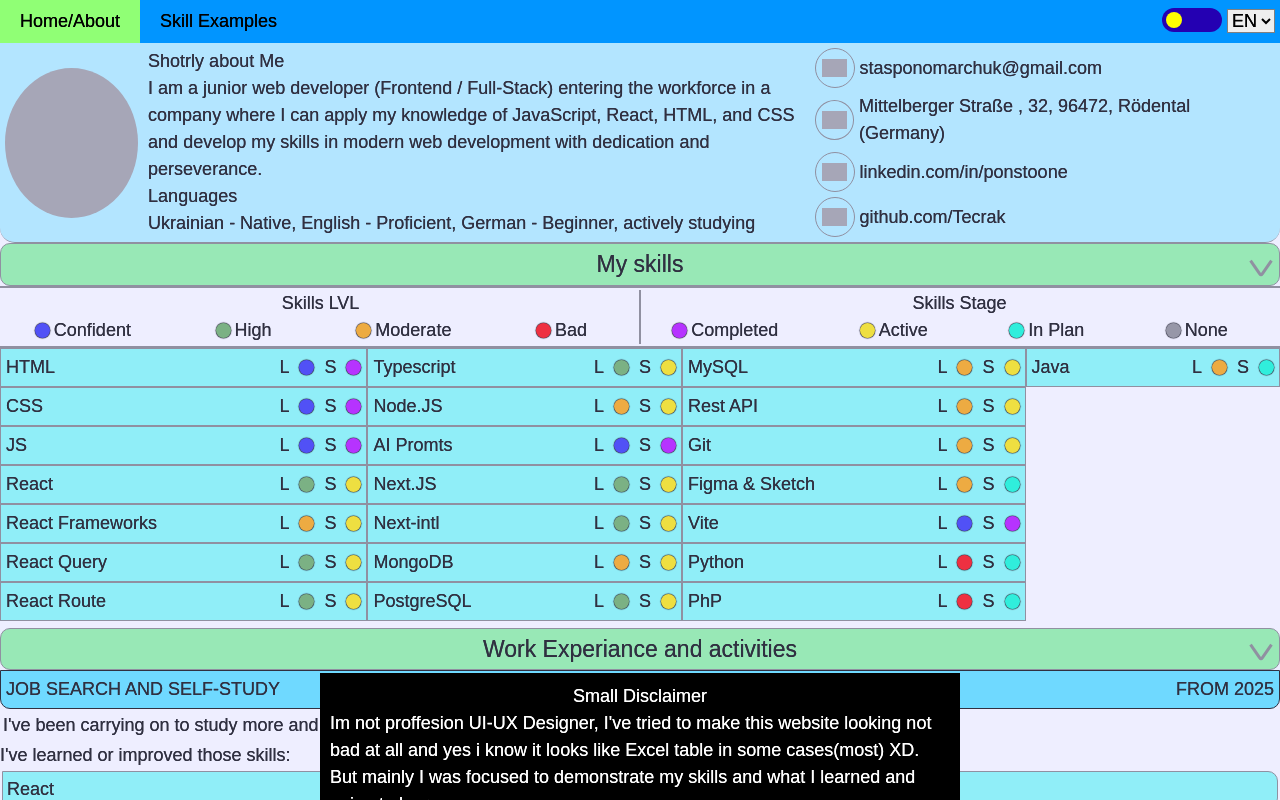
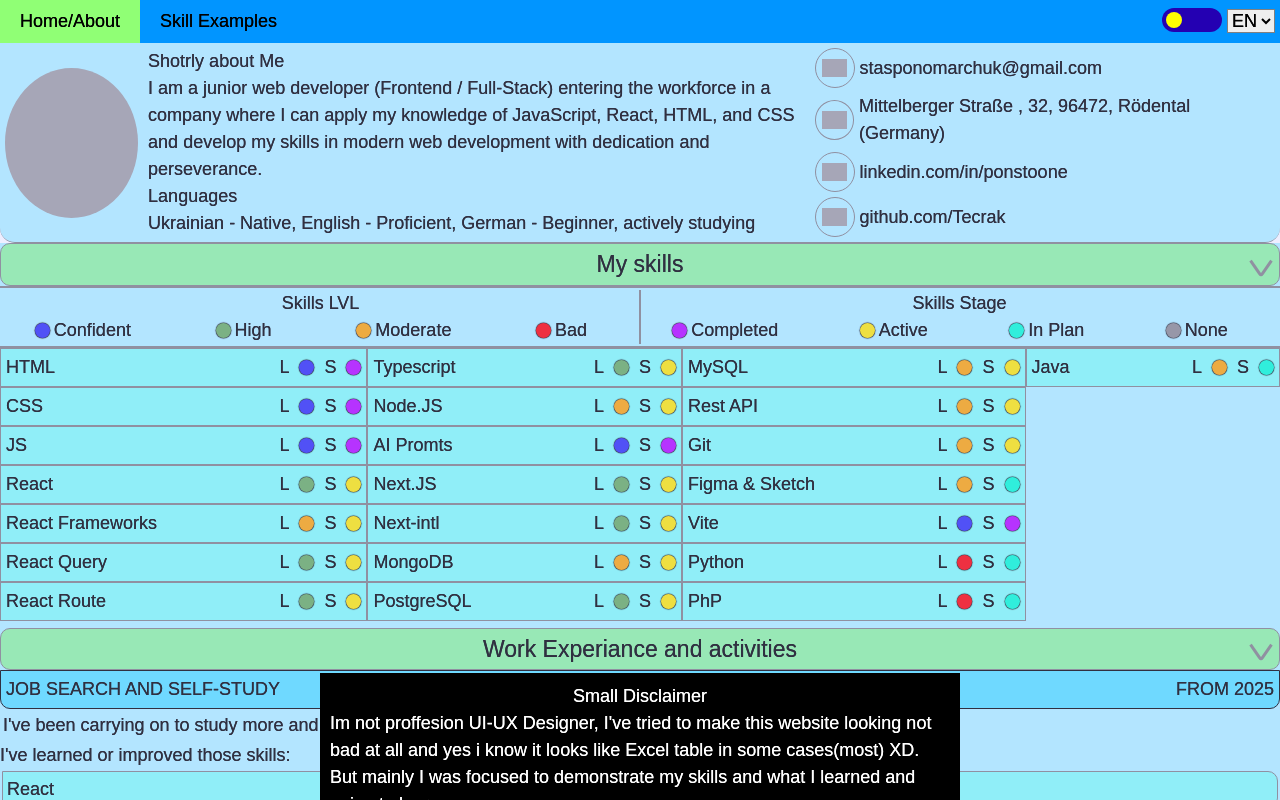
Before and after one commit to Tecrak/portfolio, a Next.js app: page /en in a window 1280 px wide. Shown: the top 800 px of the page. Built offline with nearby package versions, Linux system fonts and the light colour scheme; grey boxes are pictures that could not be loaded.

Commit message:
background fix

```diff
--- a/app/[locale]/components/styles/ExpList.css
+++ b/app/[locale]/components/styles/ExpList.css
@@ -1,6 +1,7 @@
 .experience_content {
   position: relative;
   overflow: hidden;
+  background: rgba(var(--bg));
   z-index: 2;
 }
 .experiment {
--- a/app/[locale]/components/styles/skillsContent.css
+++ b/app/[locale]/components/styles/skillsContent.css
@@ -3,6 +3,9 @@
   position: relative;
   overflow: hidden;
   z-index: 2;
+}
+.skills_content {
+  background: rgba(var(--bg));
 }
 
 .skills_lvl_stage {
```
